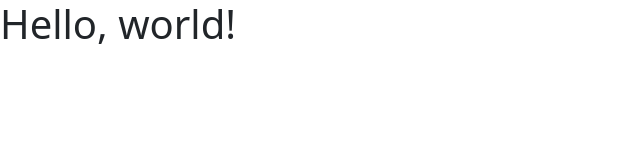
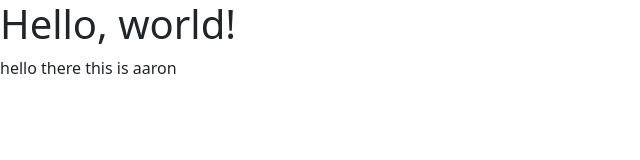
Before and after one commit to GMillerMc/auguste-WUD04-newProject, a plain HTML site: page index.html in a window 1280 px wide. Shown: the whole page, without its empty margins (0-640 px from the left). Drawn offline with nearby package versions, Linux system fonts and the light colour scheme.

Commit message:
added p for test

```diff
--- a/index.html
+++ b/index.html
@@ -14,6 +14,6 @@
   </head>
   <body>
     <h1>Hello, world!</h1>
-
+    <p>hello there this is aaron</p>
   </body>
 </html>
```
